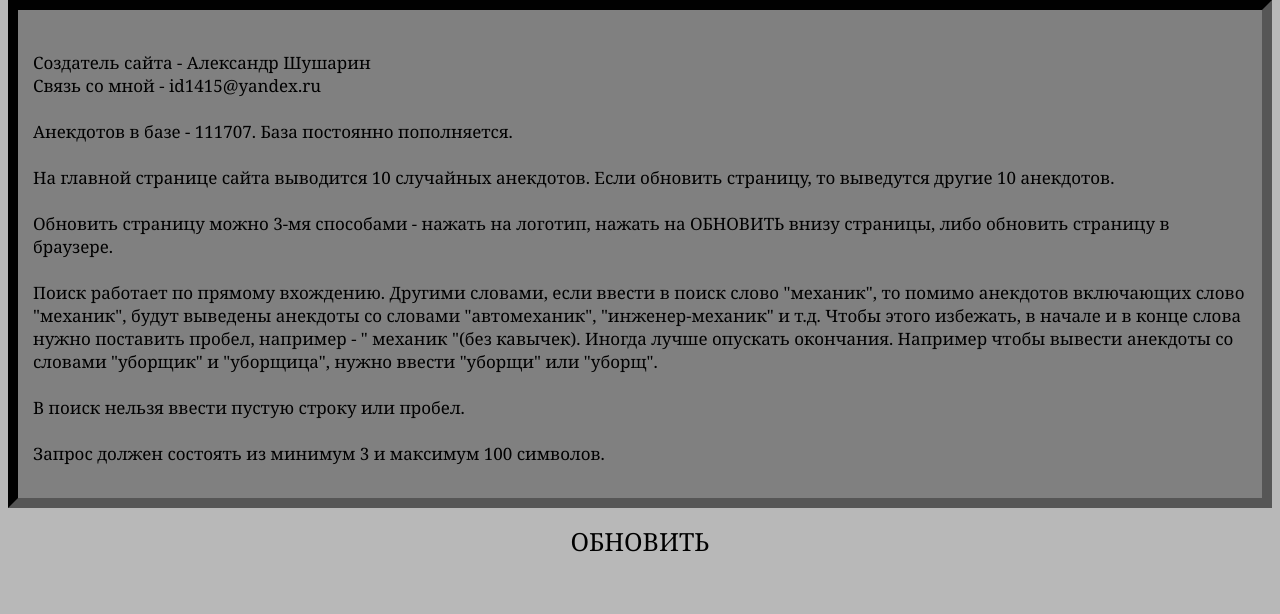
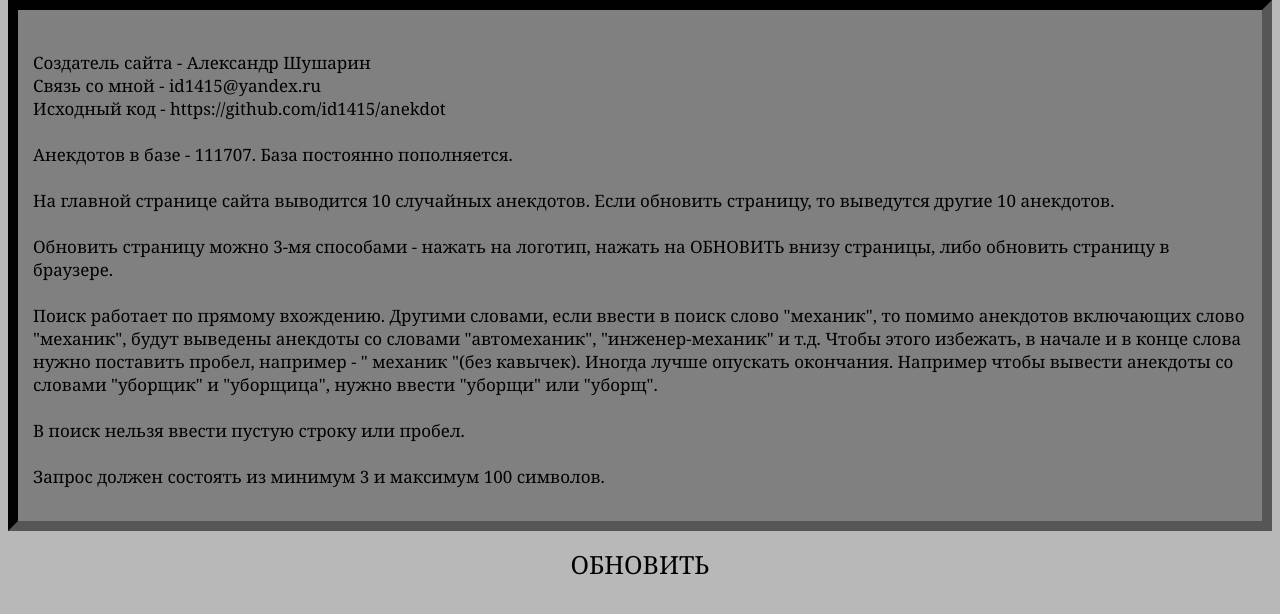
Before and after one commit to id1415/anekdot, a Flask app: page /about in a window 1280 px wide. Shown: the part 99-713 px from the top of the page. Run offline with Flask 2, Linux system fonts and the light colour scheme; parts of the project's set-up code (start-up, migrations or seed data) failed here and were passed over; some libraries are stand-ins or nearby versions.

Commit message:
инфа в about обновлена

```diff
--- a/templates/about.html
+++ b/templates/about.html
@@ -22,6 +22,7 @@
                 <p class="some_text">
                     Создатель сайта - Александр Шушарин
                     Связь со мной - id1415@yandex.ru
+                    Исходный код - https://github.com/id1415/anekdot
 
                     Анекдотов в базе - 111707. База постоянно пополняется.
 
```
